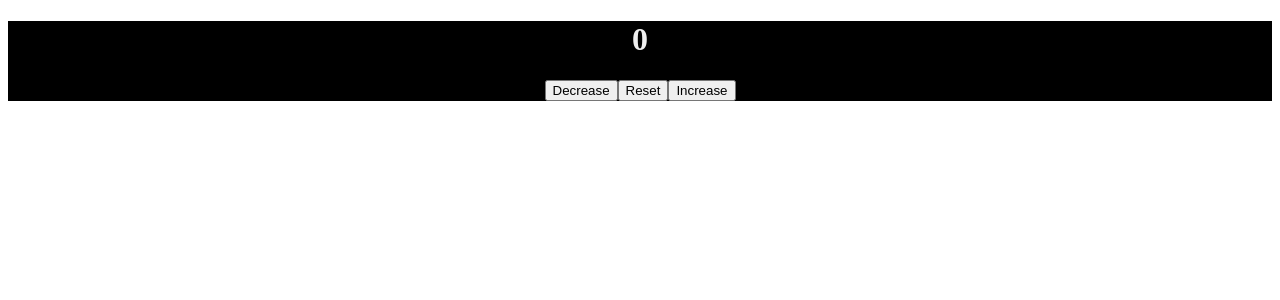
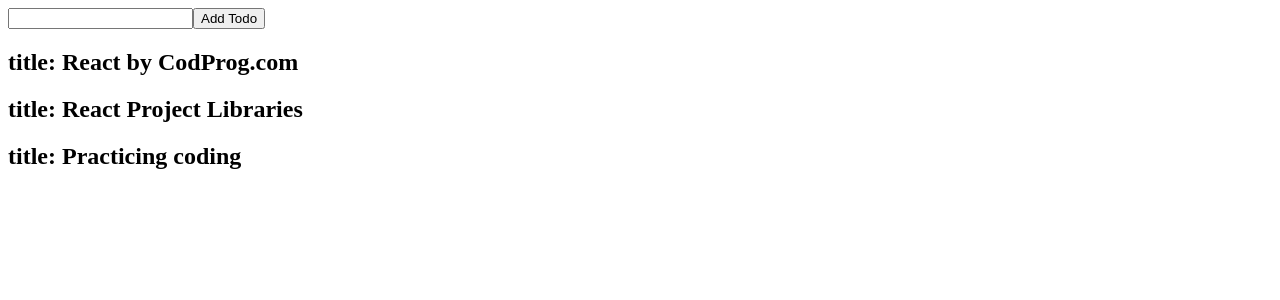
Before and after one commit to dibborah/todo-app-using-reducer, a React (Vite) app: page / in a window 1280 px wide. Shown: the top 300 px of the page. Built offline with nearby package versions, Linux system fonts and the light colour scheme.

Commit message:
git commit -m  continuing todoList project using useReducer

```diff
--- a/src/App.jsx
+++ b/src/App.jsx
@@ -1,30 +1,25 @@
-import Counter from "./Counter";
+import { useReducer } from "react";
+import Todos from "./Todos";
+import TodoForm from "./TodoForm";
 
-const App = () => {
+const reducer = (todos, action) => {
+  return todos;
+};
+
+const initialTodos = [
+  { id: "1", title: "React by CodProg.com", completed: false },
+  { id: "2", title: "React Project Libraries", completed: false },
+  { id: "3", title: "Practicing coding", completed: true },
+];
+
+function App() {
+  const [todos, dispatch] = useReducer(reducer, initialTodos);
   return (
     <div>
-      <Counter />
+      <TodoForm />
+      <Todos todos={todos}/>
     </div>
   );
-};
+}
 
 export default App;
-
-// import { useReducer } from "react";
-
-// const reducer = () => {
-
-// }
-
-// const initial = {};
-
-// function App() {
-//   const [todos, dispatch] = useReducer(reducer, initialTodos);
-//   return (
-//     <div>
-//       <h1>hello world</h1>
-//     </div>
-//   );
-// }
-
-// export default App;
--- /dev/null
+++ b/src/Todo.jsx
@@ -0,0 +1,9 @@
+const Todo = ({title}) => {
+  return (
+    <div>
+      <h2>title: {title}</h2>
+    </div>
+  );
+};
+
+export default Todo;
--- /dev/null
+++ b/src/TodoForm.jsx
@@ -0,0 +1,13 @@
+const TodoForm = () => {
+  const handleAddTodo = () => {};
+  return (
+    <div>
+      <form>
+        <input type="text" id="todoList" />
+        <button onClick={handleAddTodo}>Add Todo</button>
+      </form>
+    </div>
+  );
+};
+
+export default TodoForm;
--- /dev/null
+++ b/src/Todos.jsx
@@ -0,0 +1,13 @@
+import Todo from "./Todo";
+
+const Todos = ({ todos }) => {
+  return (
+    <div>
+      {todos.map((todo) => (
+        <Todo {...todo} key={todo.id} />
+      ))}
+    </div>
+  );
+};
+
+export default Todos;
```
